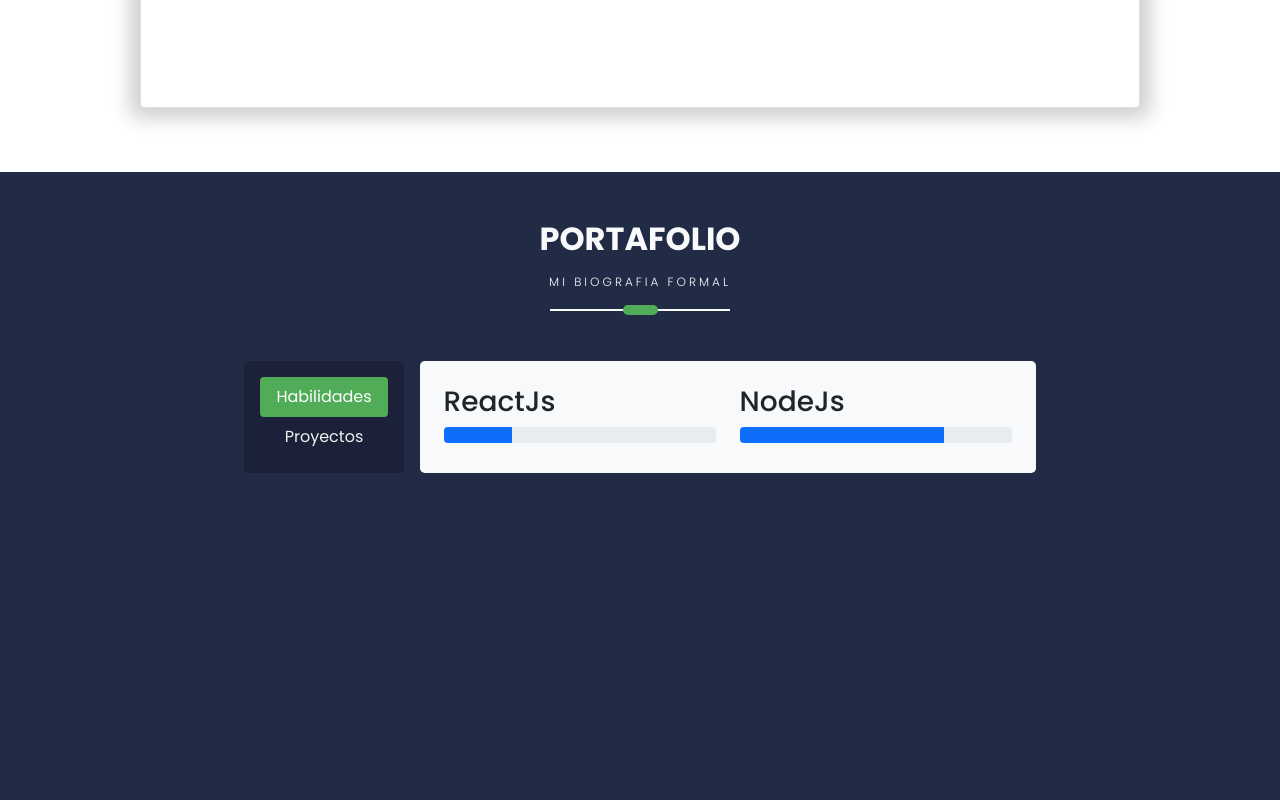
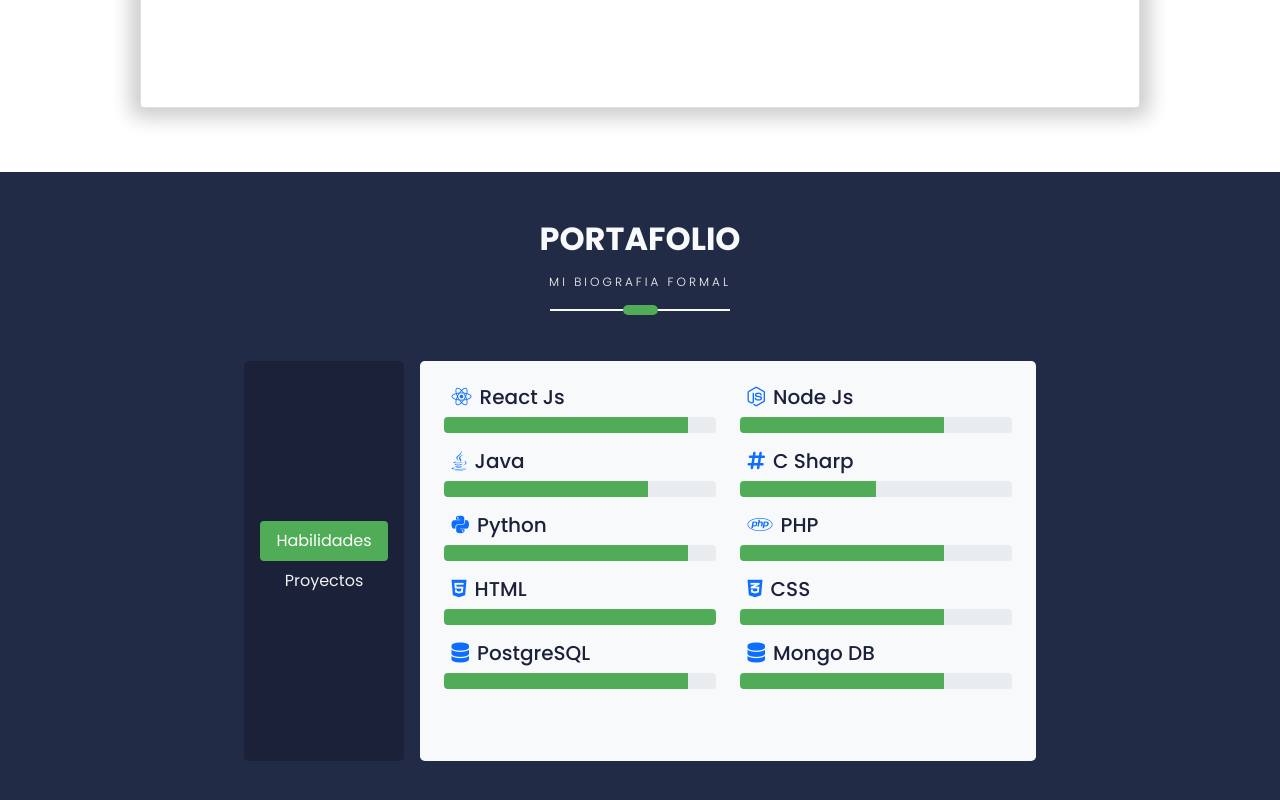
Before and after one commit to JonasG4/portfolio, a React (Create React App) app: page / in a window 1280 px wide. Shown: the part 1589-2389 px from the top of the page. Built offline with nearby package versions, Linux system fonts and the light colour scheme.

Commit message:
Modificando la seccion portfolio

```diff
--- a/src/Container/Home/Profile.css
+++ b/src/Container/Home/Profile.css
@@ -47,9 +47,15 @@
     background-color: var(--mate-green) !important;
 }
 
+.bg-dgray{ background-color: var(--dark-gray);}
+
 .btn-mgreen{
     background-color: var(--mate-green);
     color: #ffffff;
+}
+
+.w-react{
+    width: 90%;
 }
 
 .btn-outline-mgreen{
@@ -134,6 +140,10 @@
     min-height: 800px;
 }
 
+.portfolio-body{
+    height: 400px;
+}
+
 @keyframes blink {
     50%{
         opacity: 1;
--- a/src/Container/Home/Profile.jsx
+++ b/src/Container/Home/Profile.jsx
@@ -122,25 +122,131 @@
             </div>
           </div>
         </section>
-        <div className="d-flex align-items-start">
-          <div className="container-fluid d-flex justify-content-center">
-            <div className="nav flex-column nav-pills me-3 bg-dblue p-3 rounded-3" id="v-pills-tab" role="tablist" aria-orientation="vertical">
+        <div className="d-flex align-align-items-center">
+          <div className="container-fluid d-flex justify-content-center portfolio-body">
+            <div className="nav flex-column nav-pills me-3 bg-dblue p-3 rounded-3 align-items-center h-100 justify-content-center" id="v-pills-tab" role="tablist" aria-orientation="vertical">
               <button className="nav-link btn-link active" id="v-pills-skills-tab" data-bs-toggle="pill" data-bs-target="#v-pills-skills" type="button" role="tab" aria-controls="v-pills-skills" aria-selected="true">Habilidades</button>
               <button className="nav-link btn-link" id="v-pills-proyects-tab" data-bs-toggle="pill" data-bs-target="#v-pills-proyects" type="button" role="tab" aria-controls="v-pills-proyects" aria-selected="false">Proyectos</button>
             </div>
             <div className="tab-content bg-light w-50 p-4 rounded-3" id="v-pills-tabContent">
-              <div className="tab-pane fade show active " id="v-pills-skills" role="tabpanel" aria-labelledby="v-pills-skills-tab">
-                <div className="row">
+              <div className="tab-pane fade show active" id="v-pills-skills" role="tabpanel" aria-labelledby="v-pills-skills-tab">
+                <div className="row mb-3">
                   <div className="col">
-                    <h3>ReactJs</h3>
-                    <div class="progress">
-                      <div class="progress-bar w-25" role="progressbar" aria-valuenow="0" aria-valuemin="0" aria-valuemax="100"></div>
+                    <h5 className="text-dblue">
+                      <span className="px-lg-2">
+                        <i className="fab fa-react text-primary"></i>
+                      </span>
+                      React Js
+                    </h5>
+                    <div className="progress">
+                      <div className="progress-bar bg-mgreen w-react" role="progressbar" aria-valuenow="0" aria-valuemin="0" aria-valuemax="100"></div>
                     </div>
                   </div>
                   <div className="col">
-                    <h3>NodeJs</h3>
-                    <div class="progress">
-                      <div class="progress-bar w-75" role="progressbar" aria-valuenow="0" aria-valuemin="0" aria-valuemax="100"></div>
+                    <h5 className="text-dblue">
+                      <span className="px-lg-2">
+                        <i className="fab fa-node-js text-primary"></i>
+                      </span>
+                      Node Js
+                    </h5>
+                    <div className="progress">
+                      <div className="progress-bar bg-mgreen w-75" role="progressbar" aria-valuenow="0" aria-valuemin="0" aria-valuemax="100"></div>
+                    </div>
+                  </div>
+                </div>
+                <div className="row mb-3">
+                  <div className="col">
+                    <h5 className="text-dblue">
+                      <span className="px-lg-2">
+                        <i className="fab fa-java text-primary"></i>
+                      </span>
+                      Java
+                    </h5>
+                    <div className="progress">
+                      <div className="progress-bar bg-mgreen w-75" role="progressbar" aria-valuenow="0" aria-valuemin="0" aria-valuemax="100"></div>
+                    </div>
+                  </div>
+                  <div className="col">
+                    <h5 className="text-dblue">
+                      <span className="px-lg-2">
+                        <i className="fas fa-hashtag text-primary"></i>
+                      </span>
+                      C Sharp
+                    </h5>
+                    <div className="progress">
+                      <div className="progress-bar bg-mgreen w-50" role="progressbar" aria-valuenow="0" aria-valuemin="0" aria-valuemax="100"></div>
+                    </div>
+                  </div>
+                </div>
+                <div className="row mb-3">
+                  <div className="col">
+                    <h5 className="text-dblue">
+                      <span className="px-lg-2">
+                        <i className="fab fa-python text-primary"></i>
+                      </span>
+                      Python
+                    </h5>
+                    <div className="progress">
+                      <div className="progress-bar bg-mgreen w-react" role="progressbar" aria-valuenow="0" aria-valuemin="0" aria-valuemax="100"></div>
+                    </div>
+                  </div>
+                  <div className="col">
+                    <h5 className="text-dblue">
+                      <span className="px-lg-2">
+                        <i className="fab fa-php text-primary"></i>
+                      </span>
+                      PHP
+                    </h5>
+                    <div className="progress">
+                      <div className="progress-bar bg-mgreen w-75" role="progressbar" aria-valuenow="0" aria-valuemin="0" aria-valuemax="100"></div>
+                    </div>
+                  </div>
+                </div>
+                <div className="row mb-3">
+                  <div className="col">
+                    <h5 className="text-dblue">
+                      <span className="px-lg-2">
+                        <i className="fab fa-html5 text-primary"></i>
+                      </span>
+                      HTML
+                    </h5>
+                    <div className="progress">
+                      <div className="progress-bar bg-mgreen w-100" role="progressbar" aria-valuenow="0" aria-valuemin="0" aria-valuemax="100"></div>
+                    </div>
+                  </div>
+                  <div className="col">
+                    <h5 className="text-dblue">
+                      <span className="px-lg-2">
+                        <i className="fab fa-css3-alt text-primary"></i>
+                      </span>
+                      CSS
+                    </h5>
+                    <div className="progress">
+                      <div className="progress-bar bg-mgreen w-75" role="progressbar" aria-valuenow="0" aria-valuemin="0" aria-valuemax="100"></div>
+                    </div>
+                  </div>
+                </div>
+                <div className="row mb-3">
+                  <div className="col">
+                    <h5 className="text-dblue">
+                      <span className="px-lg-2">
+                        <i className="fas fa-database text-primary"></i>
+                      </span>
+                      PostgreSQL
+                    </h5>
+                    <div className="progress">
+                      <div className="progress-bar bg-mgreen w-react" role="progressbar" aria-valuenow="0" aria-valuemin="0" aria-valuemax="100"></div>
+                    </div>
+                  </div>
+                  <div className="col">
+                    <h5 className="text-dblue">
+                      <span className="px-lg-2">
+                        <i className="fas fa-database text-primary"></i>
+                      </span>
+                      Mongo DB
+                    </h5>
+                    <div className="progress">
+                      <div className="progress-bar bg-mgreen w-75" role="progressbar" aria-valuenow="0" aria-valuemin="0" aria-valuemax="100"></div>
                     </div>
                   </div>
                 </div>
@@ -148,21 +254,22 @@
               <div className="tab-pane fade" id="v-pills-proyects" role="tabpanel" aria-labelledby="v-pills-proyects-tab">
                 <div className="row">
                   <div class="card col">
-                    <img src="..." class="card-img-top" alt="..." />
-                    <div class="card-body">
-                      <p class="card-text">Some quick example text to build on the card title and make up the bulk of the card's content.</p>
+                    <img src="img/ohara.png" className="card-img-top" alt="..." />
+                    <div className="card-body">
+                    <h5 className="card-title h6">Sistema bibliotecario OHARA</h5>
+                      <p className="card-text">.</p>
                     </div>
                   </div>
                   <div class="card col">
-                    <img src="..." class="card-img-top" alt="..." />
-                    <div class="card-body">
-                      <p class="card-text">Some quick example text to build on the card title and make up the bulk of the card's content.</p>
+                    <img src="..." className="card-img-top" alt="..." />
+                    <div className="card-body">
+                      <p className="card-text">Some quick example text to build on the card title and make up the bulk of the card's content.</p>
                     </div>
                   </div>
-                  <div class="card col">
+                  <div className="card col">
                     <img src="..." class="card-img-top" alt="..." />
-                    <div class="card-body">
-                      <p class="card-text">Some quick example text to build on the card title and make up the bulk of the card's content.</p>
+                    <div className="card-body">
+                      <p className="card-text">Some quick example text to build on the card title and make up the bulk of the card's content.</p>
                     </div>
                   </div>
                 </div>
```
Also changed, not shown: public/img/ohara.png (added).
